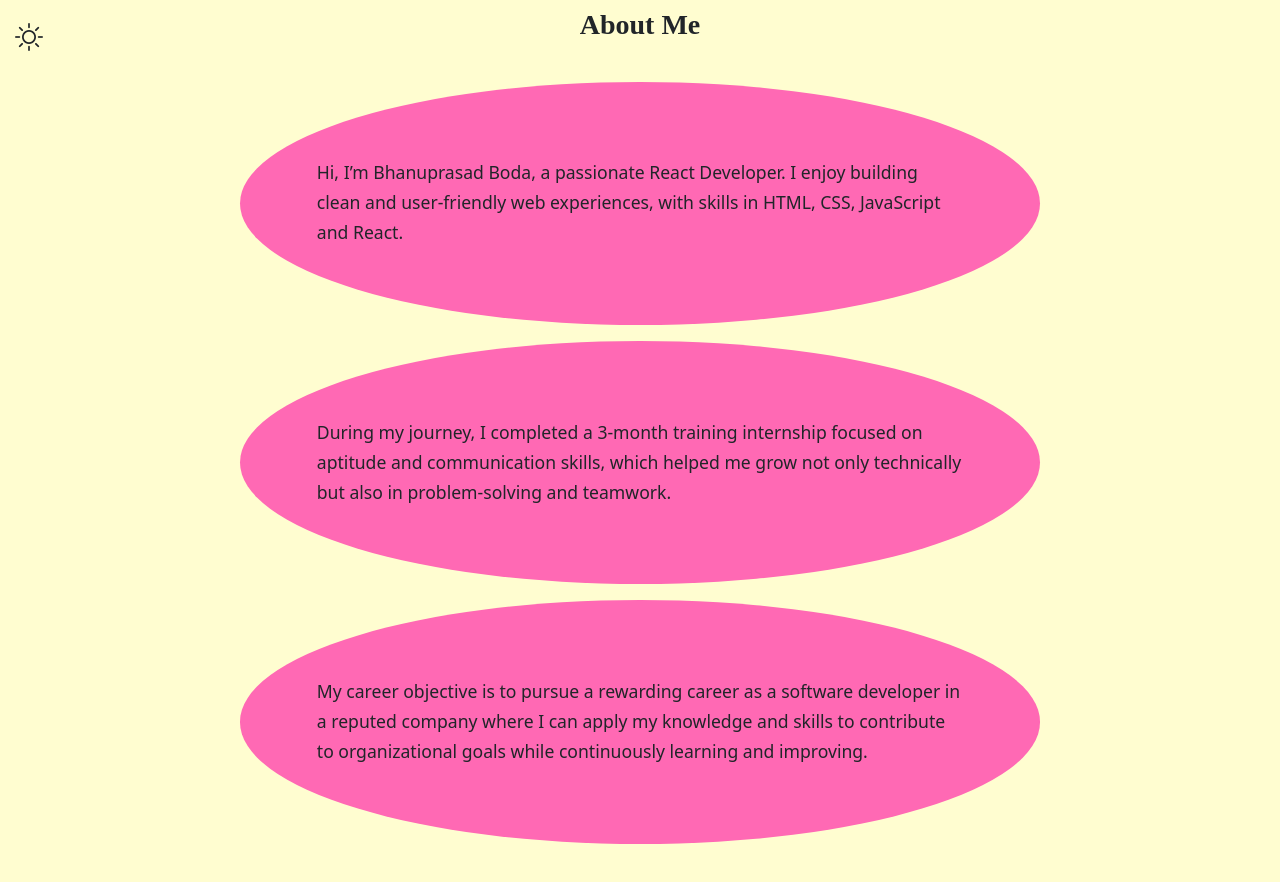
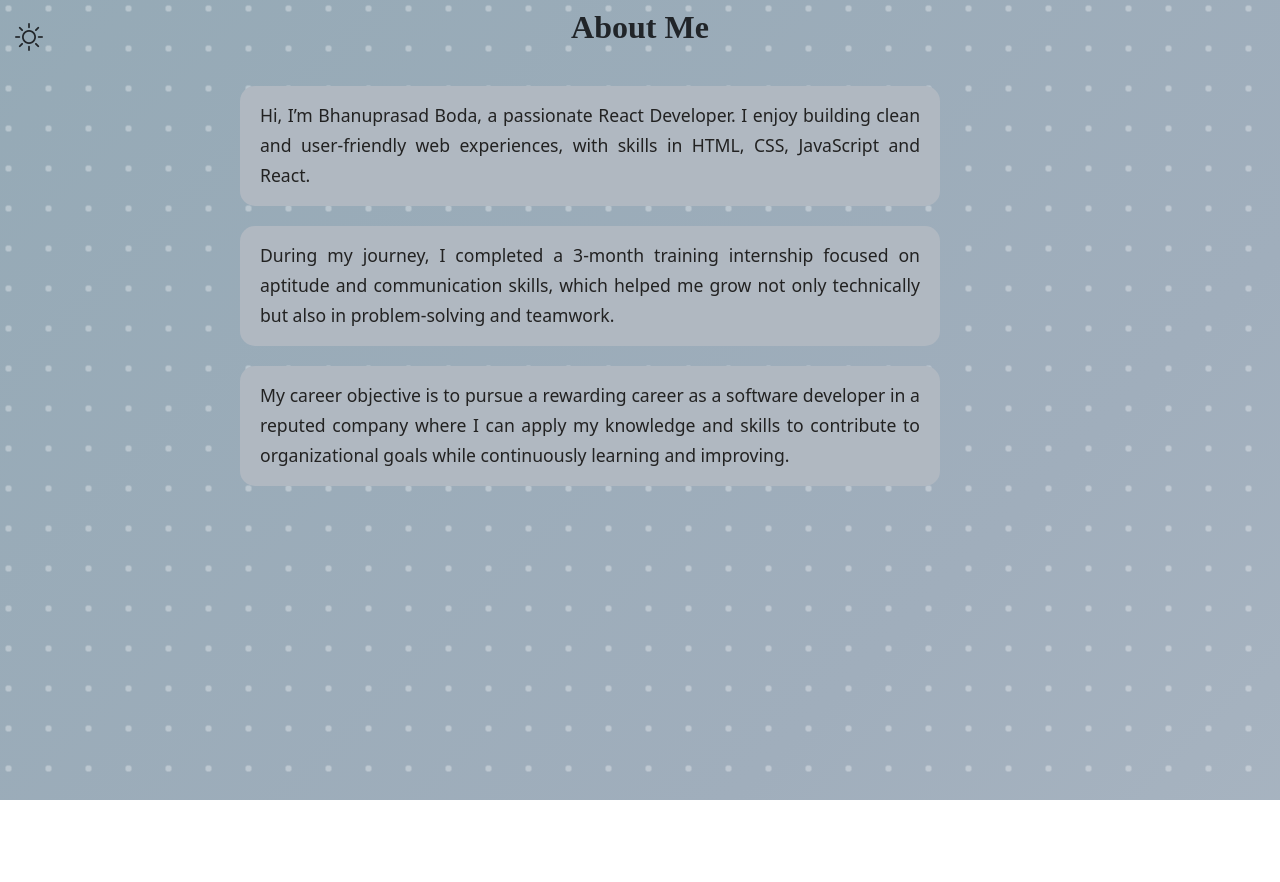
Before and after one commit to BhanuPrasad-Boda/portfolio-1, a React (Create React App) app: page /about in a window 1280 px wide. Shown: the top 882 px of the page. After the commit the page ends 800 px from the top, so only its background shows below. Built offline with nearby package versions, Linux system fonts and the light colour scheme.

Commit message:
about updated

```diff
--- a/src/App.css
+++ b/src/App.css
@@ -41,7 +41,7 @@ Link {
 /* Buttons */
 .a1 div,
 .a2 div {
-  background-color: red;
+
   padding: 12px;
   border-radius: 12px;
   width: 120px;
@@ -105,7 +105,7 @@ Link {
 /* For all 4 navigation buttons */
 /* Oval red buttons */
 .about a div {
-  background-color: #e63946;   /* Red color */
+    /* Red color */
   color: white;
   padding: 12px 0;
   border-radius: 40px;         /* Oval shape */
--- a/src/components/about.css
+++ b/src/components/about.css
@@ -1,32 +1,157 @@
-.about{
-    background-color: blanchedalmond;
+/* ----------------------- BASE STYLING ----------------------- */
+.about {
+    position: relative; /* For floating shapes */
+    width: 100vw;
+    min-height: 100vh;
+    display: flex;
+    flex-direction: column;
+    align-items: center;
+
+    /* Subtle animated gradient */
+    background: linear-gradient(-45deg, #c1c8d0, #a0aebc, #8ca6b1, #b0b8c1);
+    background-size: 400% 400%;
+    animation: aboutGradient 25s ease infinite;
+    transition: background 0.5s, color 0.5s;
+    padding: 50px 20px;
+    overflow-x: hidden;
+    overflow-y: hidden;
+    z-index: 0;
 }
-p{
-    background-color: hotpink;
-    border-radius: 50%;
-    margin: vh;
 
-    padding :6vmax
+.dark-mode.about {
+    background: linear-gradient(-45deg, #2c2c2c, #444, #555, #3a3a3a);
+    background-size: 400% 400%;
+    animation: aboutGradientDark 25s ease infinite;
+    color: #fff;
 }
-h3{
+
+/* Floating shapes behind content */
+.about::before {
+    content: '';
+    position: absolute;
+    width: 100%;
+    height: 100%;
+    top: 0;
+    left: 0;
+    z-index: 0; /* Behind content */
+    background-image: radial-gradient(#ffffff50 3px, transparent 3px);
+    background-size: 40px 40px;
+    animation: floatBG 40s linear infinite;
+    pointer-events: none;
+}
+
+/* Ensure content is above shapes */
+.about * {
+    position: relative;
+    z-index: 1;
+}
+
+/* ----------------------- HERO TEXT ----------------------- */
+.about h3 {
     font-family: 'Times New Roman', Times, serif;
-}.a1 div{
-    background-color: lightblue;
-    border-radius: 50%;
-    margin: 2vw;
+    font-size: 2rem;
+    margin-bottom: 30px;
+    opacity: 0;
+    transform: translateY(-20px);
+    animation: slideDown 0.8s forwards;
+}
 
-    padding-left: 60%;
-    padding-right: 60%;
+.about p {
+    max-width: 700px;
+    text-align: justify;
+    margin-bottom: 20px;
+    padding: 15px 20px;
+    border-radius: 15px;
+    background-color: #b0b8c1;
+    color: #222;
+    opacity: 0;
+    transform: translateY(20px);
+    animation: slideUp 0.6s forwards;
 }
-.a2 div{
-    background-color: lightblue;
-    border-radius: 50%;
-    margin: 2vw;
-    padding-left: 60%;
-    padding-right: 60%;
 
-}.a1{
-    transform: translateX(5%);
-}.a2{
-    transform: translateX(-5%);
+.dark-mode .about p {
+    background-color: #555;
+    color: #fff;
 }
+
+/* Staggered animation delays for paragraphs */
+.about p:nth-of-type(1) { animation-delay: 1s; }
+.about p:nth-of-type(2) { animation-delay: 2s; }
+.about p:nth-of-type(3) { animation-delay: 3s; }
+
+/* ----------------------- NAV BUTTONS ----------------------- */
+.a1, .a2 {
+    display: flex;
+    justify-content: center;
+    flex-wrap: wrap;
+    gap: 20px;
+    margin-top: 30px;
+}
+
+/* Modern gradient buttons */
+.a1 div, .a2 div {
+    min-width: 140px;
+    max-width: 180px;
+    padding: 12px 25px;
+    text-align: center;
+    color: #fff;
+    font-weight: 600;
+    border-radius: 30px;
+    cursor: pointer;
+
+    /* Gradient suitable for background */
+    background: linear-gradient(135deg, #6fa3ef, #4a86e8, #3f6fc0);
+    box-shadow: 0 8px 15px rgba(0,0,0,0.15);
+    transition: all 0.3s ease;
+}
+
+.dark-mode .a1 div, .dark-mode .a2 div {
+    background: linear-gradient(135deg, #555, #777, #444);
+    color: #fff;
+}
+
+/* ----------------------- ANIMATIONS ----------------------- */
+@keyframes slideUp {
+    to { opacity: 1; transform: translateY(0); }
+}
+
+@keyframes slideDown {
+    to { opacity: 1; transform: translateY(0); }
+}
+
+@keyframes floatBG {
+    0% { background-position: 0 0; }
+    100% { background-position: 500px 500px; }
+}
+
+@keyframes aboutGradient {
+    0% { background-position: 0% 50%; }
+    50% { background-position: 100% 50%; }
+    100% { background-position: 0% 50%; }
+}
+
+@keyframes aboutGradientDark {
+    0% { background-position: 0% 50%; }
+    50% { background-position: 100% 50%; }
+    100% { background-position: 0% 50%; }
+}
+
+/* ----------------------- MOBILE ----------------------- */
+@media (max-width: 768px) {
+    .about {
+        padding: 30px 15px;
+        animation: aboutGradient 15s ease infinite; /* faster on mobile */
+        background-size: 400% 400%;
+    }
+
+    .about p {
+        padding: 12px 15px;
+        font-size: 0.95rem;
+    }
+
+    .a1 div, .a2 div {
+        min-width: 100%;
+        max-width: 100%;
+        padding: 12px 0;
+    }
+}
```
